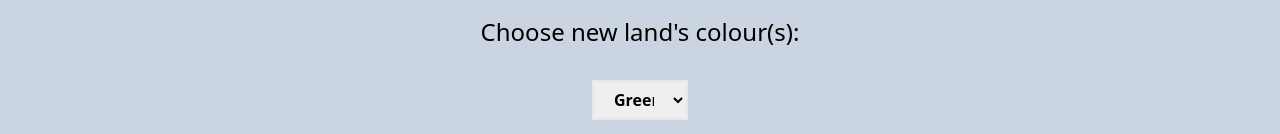
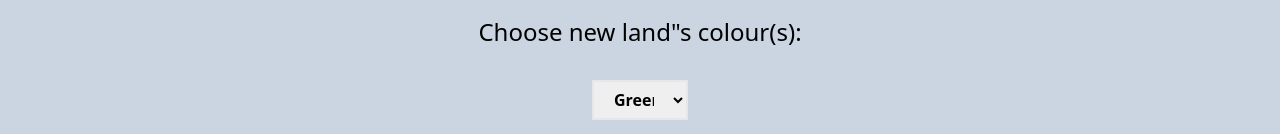
Before and after one commit to lenkyehveach/mtg-helper, a Next.js app: page /set/filterSection in a window 1280 px wide. Shown: the top 134 px of the page. Built offline with nearby package versions, Linux system fonts and the light colour scheme.

Commit message:
chnaged ' to &quot

```diff
--- a/pages/set/filterSection.tsx
+++ b/pages/set/filterSection.tsx
@@ -102,7 +102,9 @@ const FilterSection: FC<FS> = ({ scrollY }) => {
       <div className="h-96 flex flex-col bg-slate-300 place-content-center gap-4 border-b border-black drop-shadow-lg">
         <form>
           <label className="flex flex-col items-center gap-4 text-l">
-            <span className="text-2xl py-4 ">Choose new land's colour(s):</span>
+            <span className="text-2xl py-4 ">
+              Choose new land&quot;s colour(s):
+            </span>
             <select
               ref={formRef}
               className="border-2 font-bold w-[90vw] md:w-24 h-10 px-4"
```
